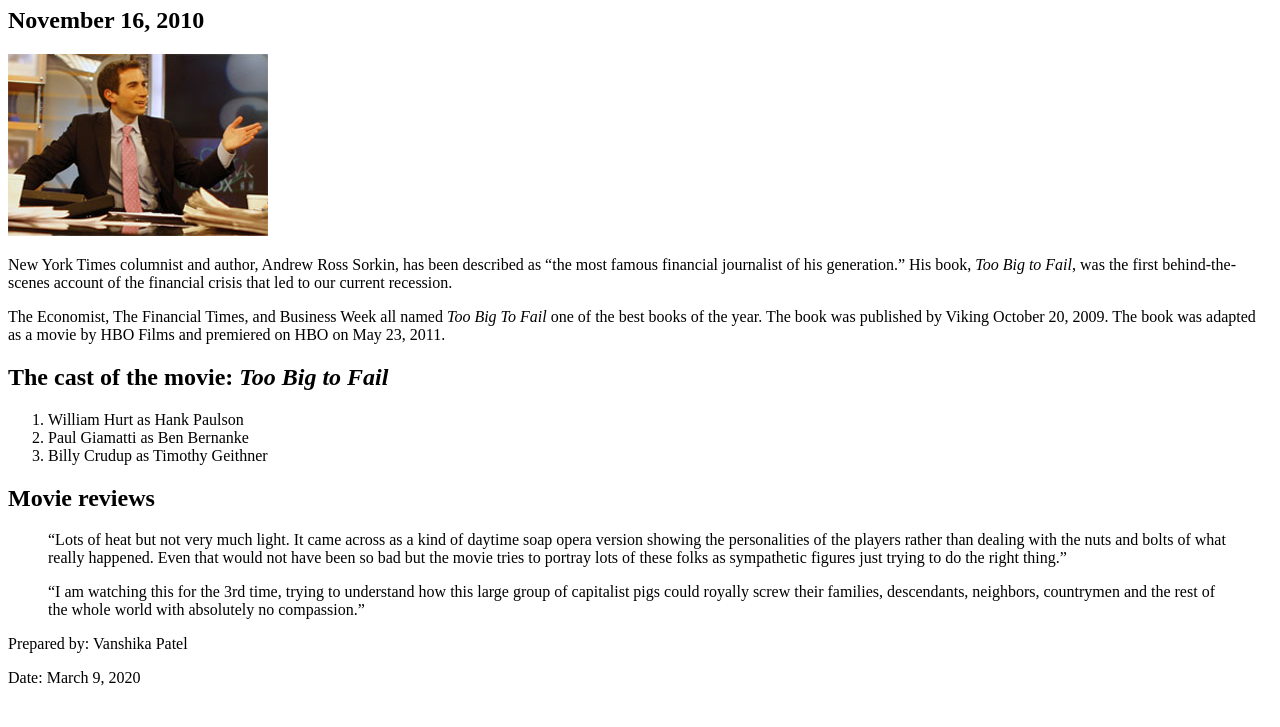
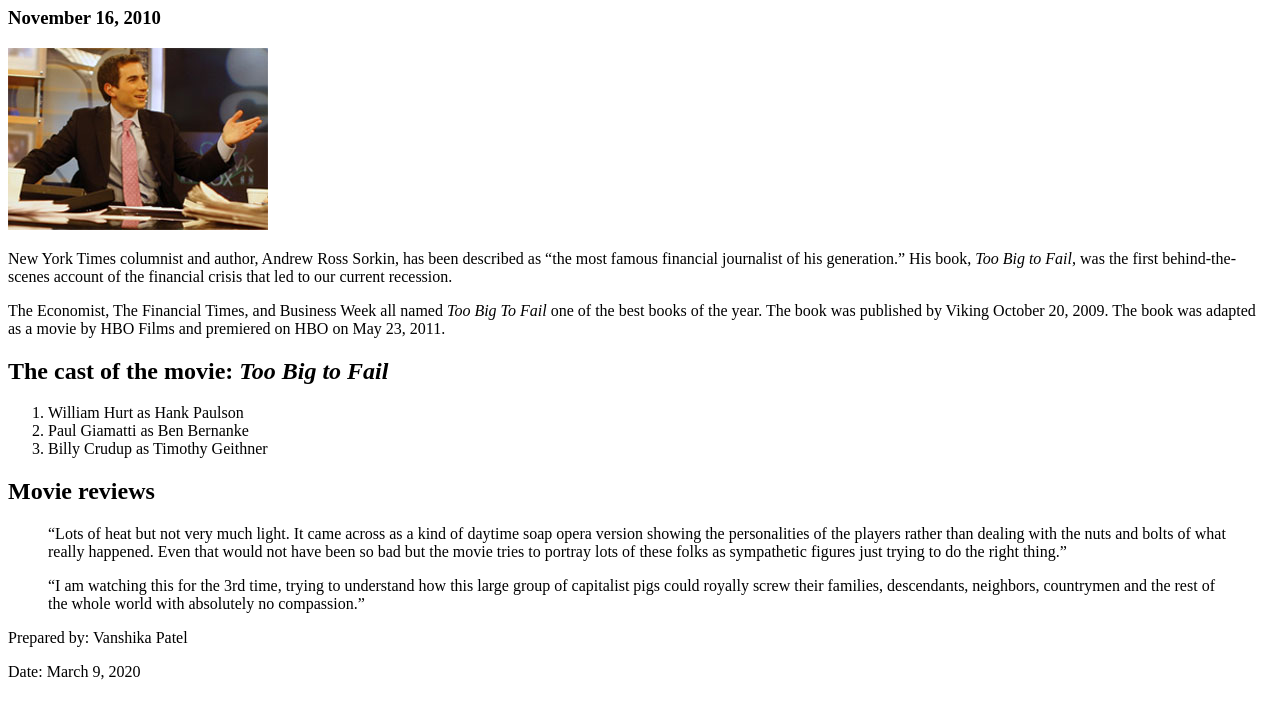
Before and after one commit to vanshika-99/A09, a plain HTML site: page index.html in a window 1280 px wide. Shown: the part 73-800 px from the top of the page. Drawn offline with Linux system fonts and the light colour scheme.

Commit message:
minor updates

```diff
--- a/index.html
+++ b/index.html
@@ -7,7 +7,7 @@
 </head>
 <body>
     <h1>Andrew Ross Sorkin, author of <em>Too Big to Fail</em> </h1>
-    <h2>November 16, 2010</h2>
+    <h3>November 16, 2010</h3>
 
     <img src="images/sorkin_desk260.jpg" alt="Andrew Sorkin photo">
     <p>New York Times columnist and author, Andrew Ross Sorkin, has been described as
```
